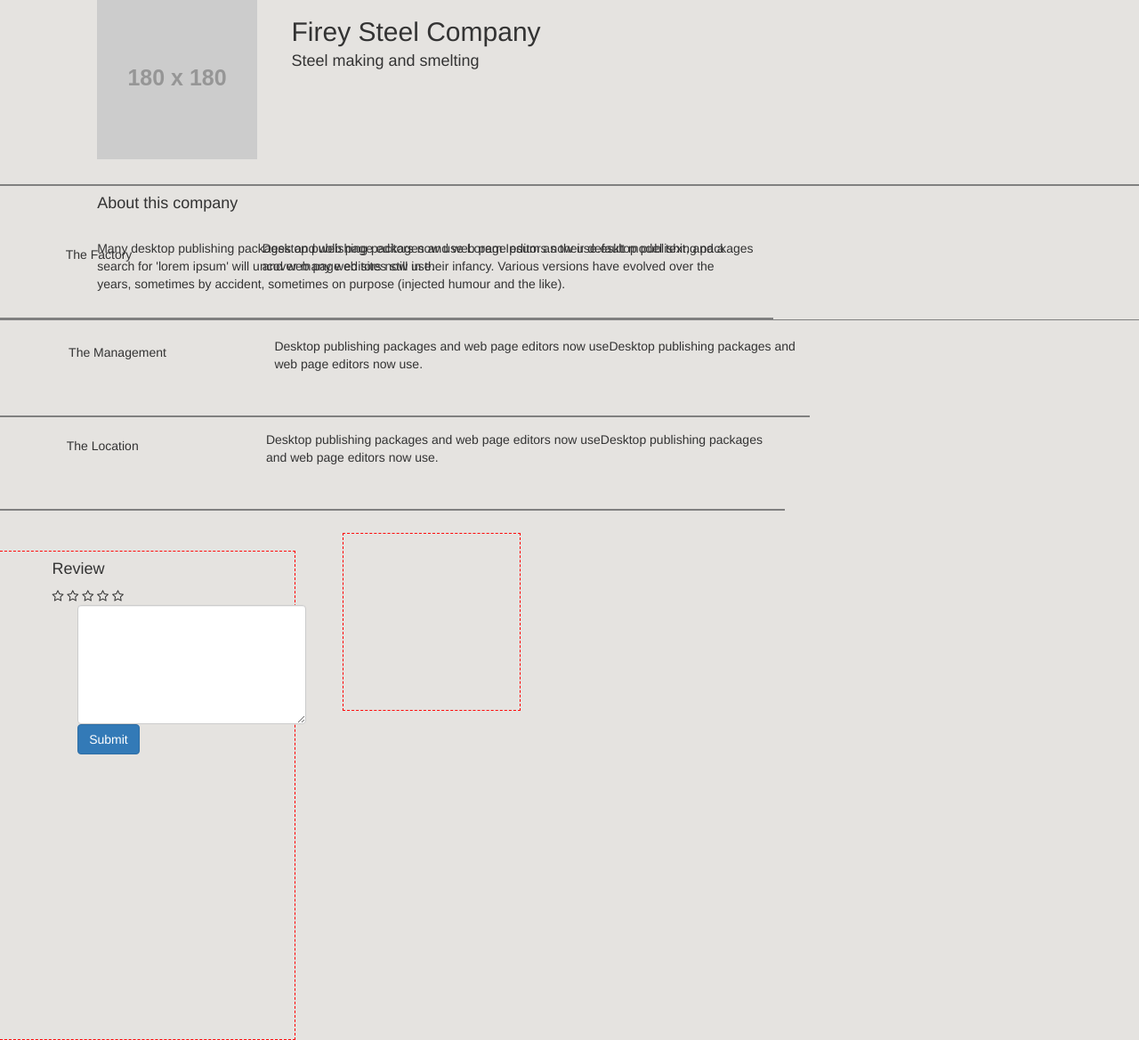
After one commit to mcronan/creatorssource, a PHP site: page /profile.html in a window 1280 px wide. The commit adds this page. Shown: the part 601-1770 px from the top of the page at 89% size. Run offline with PHP 8.4, Linux system fonts and the light colour scheme; grey boxes labelled with a size stand in for pictures from a placeholder-image service; some libraries are stand-ins or nearby versions.

Commit message:
home page complete, brand page in progress

```diff
--- a/main.css
+++ b/main.css
@@ -129,12 +140,232 @@ h1 {
 
 .how-it-works {
 	position: absolute;
-	top: 800px;
+	top: 150px;
 }
 
 .how-it-works-border {
 	border-top: 1px solid gray;
-	padding-bottom:20px;
+	padding-bottom:5px;
+	margin-bottom: 5px;
 	position: absolute;
-	top: 806px;
+	top: 156px;
 }
+
+.how-it-works-h4 {
+	padding-bottom:10px;
+	margin-bottom: 10px;
+	position: absolute;
+	top: 155px;
+	left: 35px;
+}
+
+.buttons-position {
+	left: 45px;
+	position: absolute;
+}
+
+.how-it-works-container {
+	margin-bottom: 400px;
+}
+
+/******************************
+	   How it works buttons
+*****************************/
+.brand-button {
+	padding: 15px 35px;
+	border: 2px solid #5fcf80;
+	margin-right: -5px;
+	border-top-left-radius: 8px;
+	border-bottom-left-radius: 8px;
+	color: white;
+	text-decoration: none;
+	font-weight: bold;
+	background-color: #5fcf80;
+}
+
+.factory-button {
+	padding:  15px 35px;
+	border: 2px solid #5fcf80;
+	border-top-right-radius: 8px;
+	border-bottom-right-radius: 8px;
+	font-weight: bold;
+	color: #5fcf80;
+}
+
+.brand-button:hover {
+	text-decoration: none;
+	color: white;
+}
+
+.brand-button:focus {
+	text-decoration: none;
+	color: white;
+}
+
+.brand-button:visited {
+	text-decoration: none;
+	color: white;
+}
+
+.brand-button:active {
+	text-decoration: none;
+	color: white;
+}
+
+.factory-button:hover {
+	text-decoration: none;
+	color: #5fcf80;
+}
+
+.factory-button:focus {
+	text-decoration: none;
+	color: #5fcf80;
+}
+
+.factory-button:visited {
+	text-decoration: none;
+	color: #5fcf80;
+}
+
+.factory-button:active {
+	text-decoration: none;
+	color: #5fcf80 !important;
+}
+/******************************
+	   Icons
+*****************************/
+
+.how-it-works-icons {
+	position: absolute;
+	top: 170px;
+	font-size: 40px;
+	text-align: center;
+}
+
+.how-it-works-text {
+	position: absolute;
+	top: 180px;
+	font-size: 16px;
+	text-align: center;
+}
+
+.factory-display {
+	display: none;
+	padding-top: 50px;
+}
+.brand-display {
+	padding-top: 50px;
+}
+
+
+/******************************
+	   Footer
+*****************************/
+.footer {
+	background: #4F4E4D;
+	height: 350px;
+}
+
+/******************************
+	   Brand Profile Page
+*****************************/
+
+/******************************
+	  Company Title Row
+*****************************/
+.company-title {
+	height: 210px;
+	border-bottom: 2px solid gray;
+}
+
+.company-title-inline {
+	display: inline-block;
+}
+
+.h4-position {
+	position: absolute;
+	top: 50px;
+}
+
+/******************************
+	  Info Containers
+*****************************/
+.about-container {
+	height: 120px;
+}
+
+.info-container {
+	position: absolute;
+	bottom: -160px;
+/*	border: 1px dashed red;
+*/	height: 90px;
+
+}
+
+.info-container-2 {
+	height: 90px;
+	position: absolute;
+	bottom: -270px;
+/*	border: 1px dashed red;
+*/}
+
+.info-container-3 {
+	height: 90px;
+	position: absolute;
+	bottom: -375px;
+/*	border: 1px dashed red;
+*/}
+
+.inner-container {
+	border-bottom: 2px solid gray;
+	height: 90px;
+
+}
+
+.border-div {
+	border-top: 1px solid gray;
+	position: absolute;
+	top: 20px;
+}
+
+.border-div-2 {
+	border-top: 1px solid gray;
+	position: absolute;
+	top: 120px;
+}
+
+.border-div-3 {
+	border-top: 1px solid gray;
+	position: absolute;
+	top: 210px;
+}
+
+.inner-container-2 {
+	height: 100px;
+	border: 1px dashed red;
+}
+
+.outer-container-2 {
+	position: absolute;
+	bottom: 300px;
+}
+
+.reviews {
+	position: absolute;
+	bottom: -520px;
+	height: 100px;
+}
+
+.inner-container-3 {
+	height: 550px;
+	border: 1px red dashed;
+}
+
+.new-review {
+	height: 200px;
+	width: 200px;
+	border: 1px dashed red;
+	position: absolute;
+	top: 1200px;
+	left: 400px;
+}
--- a/main.js
+++ b/main.js
@@ -1,6 +1,99 @@
 $(function(){
+
+	$('.factory-button').on('click', function(){
+		$('.factory-button').css({
+			'color' : 'white',
+			'background-color' : '#5fcf80',
+		})
+	})
+
+	$('.factory-button').on('click', function(){
+		$('.brand-button').css({
+			'color' : '#5fcf80',
+			'background-color' : 'white',
+		})
+	})
+
+	$('.brand-button').on('click', function(){
+		$('.brand-button').css({
+			'color' : 'white',
+			'background-color' : '#5fcf80',
+		})
+	})
+
+	$('.brand-button').on('click', function(){
+		$('.factory-button').css({
+			'color' : '#5fcf80',
+			'background-color' : 'white',
+		})
+	})
+
+ // toggling between brand and factory info //
+
+ 	$('.factory-button').on('click', function(){
+ 		$('.brand-display').css({'display' : 'none'})
+ 		$('.factory-display').css({'display' : 'block'})
+ 	})
+
+	$('.brand-button').on('click', function(){
+ 		$('.brand-display').css({'display' : 'block'})
+ 		$('.factory-display').css({'display' : 'none'})
+ 	})
+
+ // *******************************
+ // 	    Reviews Submission
+ //  ******************************//
+
+	var Review = function(review){
+		this.review = review;
+	}
+
+	$('#submit').on('click', function(){
+		var theReview = $('#review').val();
+		$('.new-review').append(theReview);
+
+	})
+
+ // *******************************
+ // 	  	  Ratings
+ //  ******************************//
+
+ 	$('.rating-1').on('click', function(){
+ 	$(this).replaceWith('<i class="fa fa-star"></i>')
+ 	})
+
+ 	$('.rating-2').on('click', function(){
+ 	$(this).replaceWith('<i class="fa fa-star"></i>')
+ 	$('.rating-1').replaceWith('<i class="fa fa-star"></i>')
+ 	})
+
+ 	$('.rating-3').on('click', function(){
+ 	$(this).replaceWith('<i class="fa fa-star"></i>')
+ 	$('.rating-1').replaceWith('<i class="fa fa-star"></i>')
+ 	$('.rating-2').replaceWith('<i class="fa fa-star"></i>')
+ 	})
+
+ 	$('.rating-4').on('click', function(){
+ 	$(this).replaceWith('<i class="fa fa-star"></i>')
+ 	$('.rating-1').replaceWith('<i class="fa fa-star"></i>')
+ 	$('.rating-2').replaceWith('<i class="fa fa-star"></i>')
+ 	$('.rating-3').replaceWith('<i class="fa fa-star"></i>')
+ 	})
+
+ 	$('.rating-5').on('click', function(){
+ 	$(this).replaceWith('<i class="fa fa-star"></i>')
+ 	$('.rating-1').replaceWith('<i class="fa fa-star"></i>')
+ 	$('.rating-2').replaceWith('<i class="fa fa-star"></i>')
+ 	$('.rating-3').replaceWith('<i class="fa fa-star"></i>')
+ 	$('.rating-4').replaceWith('<i class="fa fa-star"></i>')
+
+ 	})
 
 
 
+ 	// $('.rating-1, .rating-2, .rating-3, .rating-4,.rating-5').on('click', function(){
+ 	// 	$(this).replaceWith('<i class="fa fa-star"></i>')
+
+ 	// })
 
 });
--- /dev/null
+++ b/profile.html
@@ -0,0 +1,146 @@
+<!DOCTYPE html>
+<html lang="en">
+	<head>
+		<meta charset="utf-8">
+		<link rel="stylesheet" type="text/css" href="main.css"></link>
+		<link rel="stylesheet" type="text/css" href="https://maxcdn.bootstrapcdn.com/bootstrap/3.3.5/css/bootstrap.min.css"></link>
+		<link rel="stylesheet" href="http://maxcdn.bootstrapcdn.com/font-awesome/4.3.0/css/font-awesome.min.css"></link>
+
+		<title> Brand Page </title>
+
+	</head>
+    <body>
+
+		<div class="positioner">
+		 <div class="row">
+		 	<div class="col-sm-12 hero-vid">
+				<img src="http://placehold.it/900x600" class="the-vid">
+			</div>
+  	  	 </div>
+
+	  	<div class="row">
+			<nav>
+				<ul>
+					<li class="col-sm-2"> Creator's Source</li>
+					<li class="col-sm-offset-6 col-sm-1"> Blog </li>
+					<li class="col-sm-1"> Pricing </li>
+					<li class="col-sm-1"> Log In</li>
+					<li class="col-sm-1"> Sign Up</li>
+				</ul>
+			</nav>
+		 </div>
+		</div>
+
+		<div class="company-title">
+			<div class="row">
+				<div class="col-sm-offset-1 col-sm-2">
+					<img src="http://placehold.it/180x180">
+				</div>
+				<div class="col-sm-8">
+					<h2> Firey Steel Company</h2>
+					<br>
+					<h4 class="h4-position"> Steel making and smelting <h4>
+				</div>
+			</div>
+		</div>
+
+		<div class="about-container">
+			<div class="row">
+				<div class="col-sm-offset-1 col-sm-7">
+					<h4> About this company </h4>
+					<br>
+					<p> Many desktop publishing packages and web page editors now use Lorem Ipsum as their default model text, and a search for 'lorem ipsum' will uncover many web sites still in their infancy. Various versions have evolved over the years, sometimes by accident, sometimes on purpose (injected humour and the like). </p>
+				</div>
+			</div>
+		</div>
+
+		<div class="row">
+				<div class="col-sm-12 border-div">
+			</div>
+		</div>
+
+		<div class="info-container">
+			<div class="row">
+				<div class="inner-container">
+					<div class="col-sm-offset-1 col-sm-3">
+
+						<h5> The Factory </h5>
+					</div>
+					<div class="col-sm-8">
+						<p> Desktop publishing packages and web page editors now use.esktop publishing packages and web page editors now use. </p>
+					</div>
+				</div>
+			</div>
+		</div>
+
+		<!-- <div class="row">
+				<div class="col-sm-offset-1 col-sm-8 border-div-2">
+			</div>
+		</div> -->
+
+		<div class="info-container-2">
+			<div class="row">
+				<div class="inner-container">
+
+				 <div class="col-sm-offset-1 col-sm-3">
+					<h5> The Management </h5>
+				</div>
+					<div class="col-sm-8">
+						<p>Desktop publishing packages and web page editors now useDesktop publishing packages and web page editors now use. </p>
+					</div>
+				</div>
+			</div>
+		</div>
+
+		<!-- <div class="row">
+				<div class="col-sm-offset-1 col-sm-8 border-div-3">
+			</div>
+		</div> -->
+
+		<div class="info-container-3">
+			<div class="row">
+			 <div class="inner-container">
+				<div class="col-sm-offset-1 col-sm-3">
+					<h5> The Location </h5>
+				</div>
+					<div class="col-sm-8">
+						<p>Desktop publishing packages and web page editors now useDesktop publishing packages and web page editors now use. </p>
+					</div>
+				</div>
+			</div>
+		</div>
+
+		<div class="row reviews">
+			<div class="inner-container-3">
+				<div class="col-sm-offset-2 col-sm-5">
+					<h4> Review </h4> <i class="rating-1 fa fa-star-o"></i> <i class="rating-2 fa fa-star-o"></i> <i class="rating-3 fa fa-star-o"></i> <i class="rating-4 fa fa-star-o"></i> <i class="rating-5 fa fa-star-o"></i>
+				</div>
+				<div class="col-sm-offset-3 col-sm-10">
+					<textarea class="form-control" rows="6" id="review"></textarea>
+					<button type="submit" class="btn btn-primary" id="submit"> Submit </button>
+				</div>
+
+			</div>
+		</div>
+
+		<div class="row new-review">
+			<div class="col-sm-offset-2 col-sm-3">
+			</div>
+		</div>
+
+
+
+
+
+
+
+		<!-- <footer>
+			<div class="row">
+				<div class="col-sm-12 footer">
+			</div>
+	    </footer> -->
+		<script type="text/javascript" src="http://cdnjs.cloudflare.com/ajax/libs/jquery/2.1.4/jquery.min.js"></script>
+
+		<script src="main.js"></script>
+	</body>
+</html>
```
Also changed, not shown: other parts of main.css (+23 -12 lines), index.html (+114 -31 lines).
